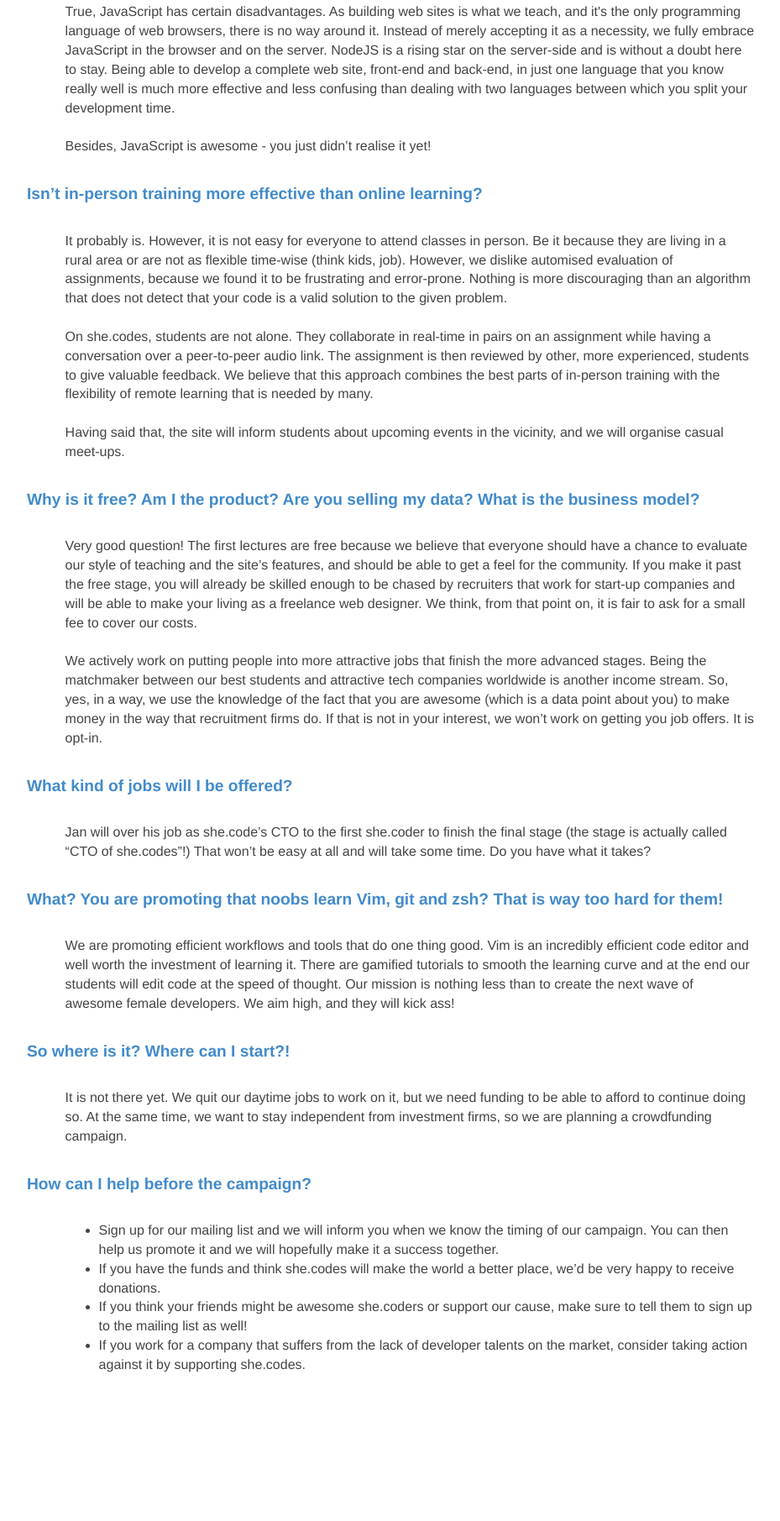
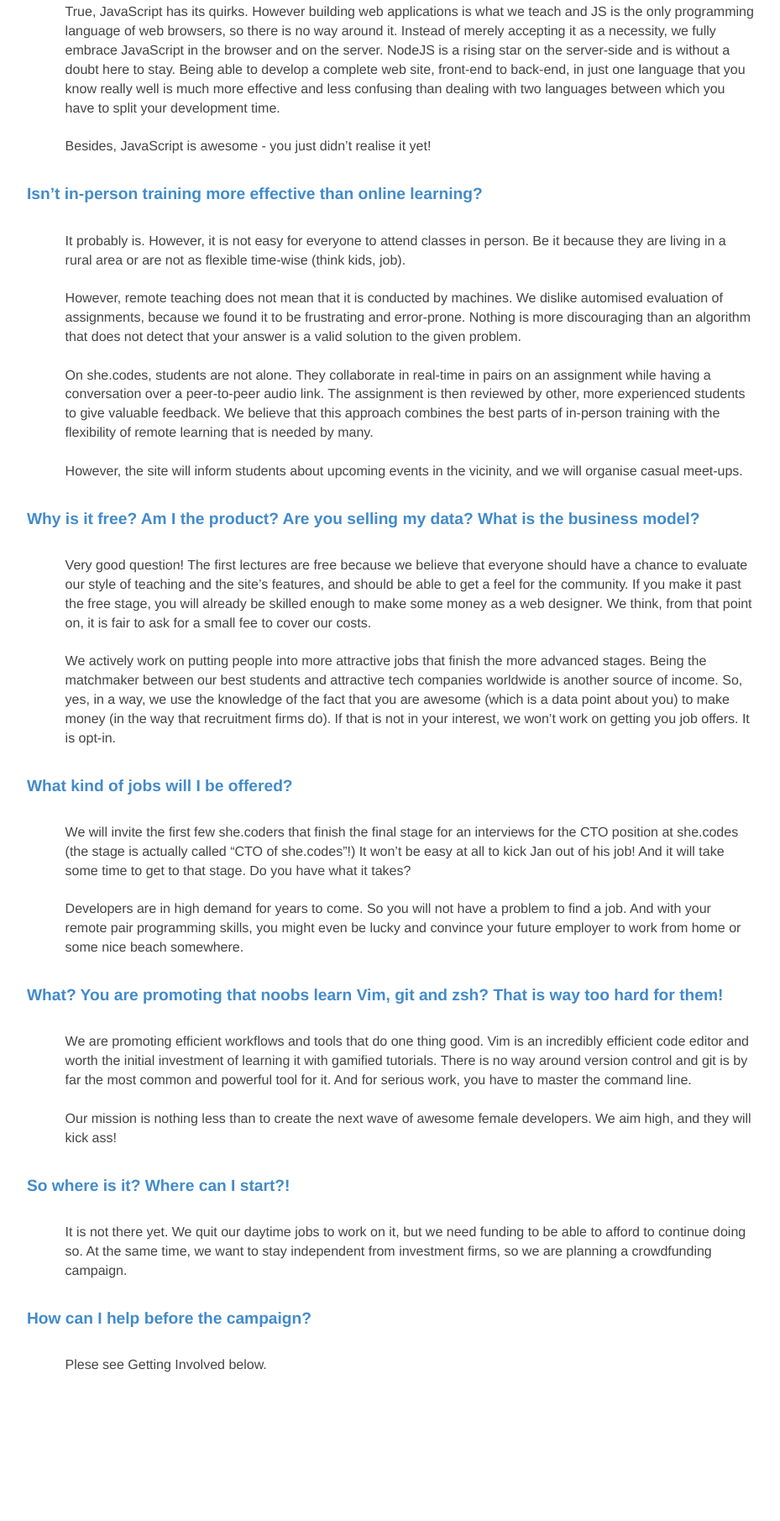
Before and after one commit to shecodes-students/shecodes-students.github.io, a website: page index.jade in a window 1280 px wide. Shown: the part 4747-6558 px from the top of the page at 84% size, without its empty margins (152-1081 px from the left). Drawn offline with nearby package versions, Linux system fonts and the light colour scheme; files that its build step writes are made by us from their sources; a script that the page names is missing.

Commit message:
worked on faq

```diff
--- a/faq.jade
+++ b/faq.jade
@@ -53,7 +53,7 @@
   #collapseFive.panel-collapse.collapse.in
     .panel-body
       p.answer
-        | True, JavaScript has certain disadvantages. As building web sites is what we teach, and it&apos;s the only programming language of web browsers, there is no way around it. Instead of merely accepting it as a necessity, we fully embrace JavaScript in the browser and on the server. NodeJS is a rising star on the server-side and is without a doubt here to stay. Being able to develop a complete web site, front-end and back-end, in just one language that you know really well is much more effective and less confusing than dealing with two languages between which you split your development time.
+        | True, JavaScript has its quirks. However building web applications is what we teach and JS is the only programming language of web browsers, so there is no way around it. Instead of merely accepting it as a necessity, we fully embrace JavaScript in the browser and on the server. NodeJS is a rising star on the server-side and is without a doubt here to stay. Being able to develop a complete web site, front-end to back-end, in just one language that you know really well is much more effective and less confusing than dealing with two languages between which you have to split your development time.
         br
         br
         | Besides, JavaScript is awesome - you just didn&rsquor;t realise it yet!
@@ -64,13 +64,16 @@
   #collapseSix.panel-collapse.collapse.in
     .panel-body
       p.answer
-        | It probably is. However, it is not easy for everyone to attend classes in person. Be it because they are living in a rural area or are not as flexible time-wise (think kids, job). However, we dislike automised evaluation of assignments, because we found it to be frustrating and error-prone. Nothing is more discouraging than an algorithm that does not detect that your code is a valid solution to the given problem.
+        | It probably is. However, it is not easy for everyone to attend classes in person. Be it because they are living in a rural area or are not as flexible time-wise (think kids, job).
         br
         br
-        | On she.codes, students are not alone. They collaborate in real-time in pairs on an assignment while having a conversation over a peer-to-peer audio link. The assignment is then reviewed by other, more experienced, students to give valuable feedback. We believe that this approach combines the best parts of in-person training with the flexibility of remote learning that is needed by many.
+        | However, remote teaching does not mean that it is conducted by machines. We dislike automised evaluation of assignments, because we found it to be frustrating and error-prone. Nothing is more discouraging than an algorithm that does not detect that your answer is a valid solution to the given problem.
         br
         br
-        | Having said that, the site will inform students about upcoming events in the vicinity, and we will organise casual meet-ups.
+        | On she.codes, students are not alone. They collaborate in real-time in pairs on an assignment while having a conversation over a peer-to-peer audio link. The assignment is then reviewed by other, more experienced students to give valuable feedback. We believe that this approach combines the best parts of in-person training with the flexibility of remote learning that is needed by many.
+        br
+        br
+        | However, the site will inform students about upcoming events in the vicinity, and we will organise casual meet-ups.
 .panel.panel-default
   .panel-heading
     h4.panel-title.question
@@ -79,10 +82,10 @@
   #collapseSeven.panel-collapse.collapse.in
     .panel-body
       p.answer
-        | Very good question! The first lectures are free because we believe that everyone should have a chance to evaluate our style of teaching and the site&rsquor;s features, and should be able to get a feel for the community. If you make it past the free stage, you will already be skilled enough to be chased by recruiters that work for start-up companies and will be able to make your living as a freelance web designer. We think, from that point on, it is fair to ask for a small fee to cover our costs.
+        | Very good question! The first lectures are free because we believe that everyone should have a chance to evaluate our style of teaching and the site&rsquor;s features, and should be able to get a feel for the community. If you make it past the free stage, you will already be skilled enough to make some money as a web designer. We think, from that point on, it is fair to ask for a small fee to cover our costs.
         br
         br
-        | We actively work on putting people into more attractive jobs that finish the more advanced stages. Being the matchmaker between our best students and attractive tech companies worldwide is another income stream. So, yes, in a way, we use the knowledge of the fact that you are awesome (which is a data point about you) to make money in the way that recruitment firms do. If that is not in your interest, we won&rsquor;t work on getting you job offers. It is opt-in.
+        | We actively work on putting people into more attractive jobs that finish the more advanced stages. Being the matchmaker between our best students and attractive tech companies worldwide is another source of income. So, yes, in a way, we use the knowledge of the fact that you are awesome (which is a data point about you) to make money (in the way that recruitment firms do). If that is not in your interest, we won&rsquor;t work on getting you job offers. It is opt-in.
 .panel.panel-default
   .panel-heading
     h4.panel-title.question
@@ -90,7 +93,11 @@
   #collapseEight.panel-collapse.collapse.in
     .panel-body
       p.answer
-        | Jan will over his job as she.code&rsquor;s CTO to the first she.coder to finish the final stage (the stage is actually called &OpenCurlyDoubleQuote;CTO of she.codes&rdquor;!) That won&rsquor;t be easy at all and will take some time. Do you have what it takes?
+        | We will invite the first few she.coders that finish the final stage for an interviews for the CTO position at she.codes (the stage is actually called &OpenCurlyDoubleQuote;CTO of she.codes&rdquor;!) It won&rsquor;t be easy at all to kick Jan out of his job! And it will take some time to get to that stage. Do you have what it takes?
+        br
+        br
+        | Developers are in high demand for years to come. So you will not have a problem to find a job. And with your remote pair programming skills, you might even be lucky and convince your future employer to work from home or some nice beach somewhere.
+
 .panel.panel-default
   .panel-heading
     h4.panel-title.question
@@ -99,7 +106,10 @@
   #collapseNine.panel-collapse.collapse.in
     .panel-body
       p.answer
-        | We are promoting efficient workflows and tools that do one thing good. Vim is an incredibly efficient code editor and well worth the investment of learning it. There are gamified tutorials to smooth the learning curve and at the end our students will edit code at the speed of thought. Our mission is nothing less than to create the next wave of awesome female developers. We aim high, and they will kick ass!
+        | We are promoting efficient workflows and tools that do one thing good. Vim is an incredibly efficient code editor and worth the initial investment of learning it with gamified tutorials. There is no way around version control and git is by far the most common and powerful tool for it. And for serious work, you have to master the command line.
+        br
+        br
+        | Our mission is nothing less than to create the next wave of awesome female developers. We aim high, and they will kick ass!
 .panel.panel-default
   .panel-heading
     h4.panel-title.question
@@ -115,12 +125,4 @@
   #collapseEleven.panel-collapse.collapse.in
     .panel-body
       p.answer
-        ul
-          li
-            | Sign up for our mailing list and we will inform you when we know the timing of our campaign. You can then help us promote it and we will hopefully make it a success together.
-          li
-            | If you have the funds and think she.codes will make the world a better place, we&rsquor;d be very happy to receive donations.
-          li
-            | If you think your friends might be awesome she.coders or support our cause, make sure to tell them to sign up to the mailing list as well!
-          li
-            | If you work for a company that suffers from the lack of developer talents on the market, consider taking action against it by supporting she.codes.
+        | Plese see Getting Involved below.
```
Also changed, not shown: index.html.
